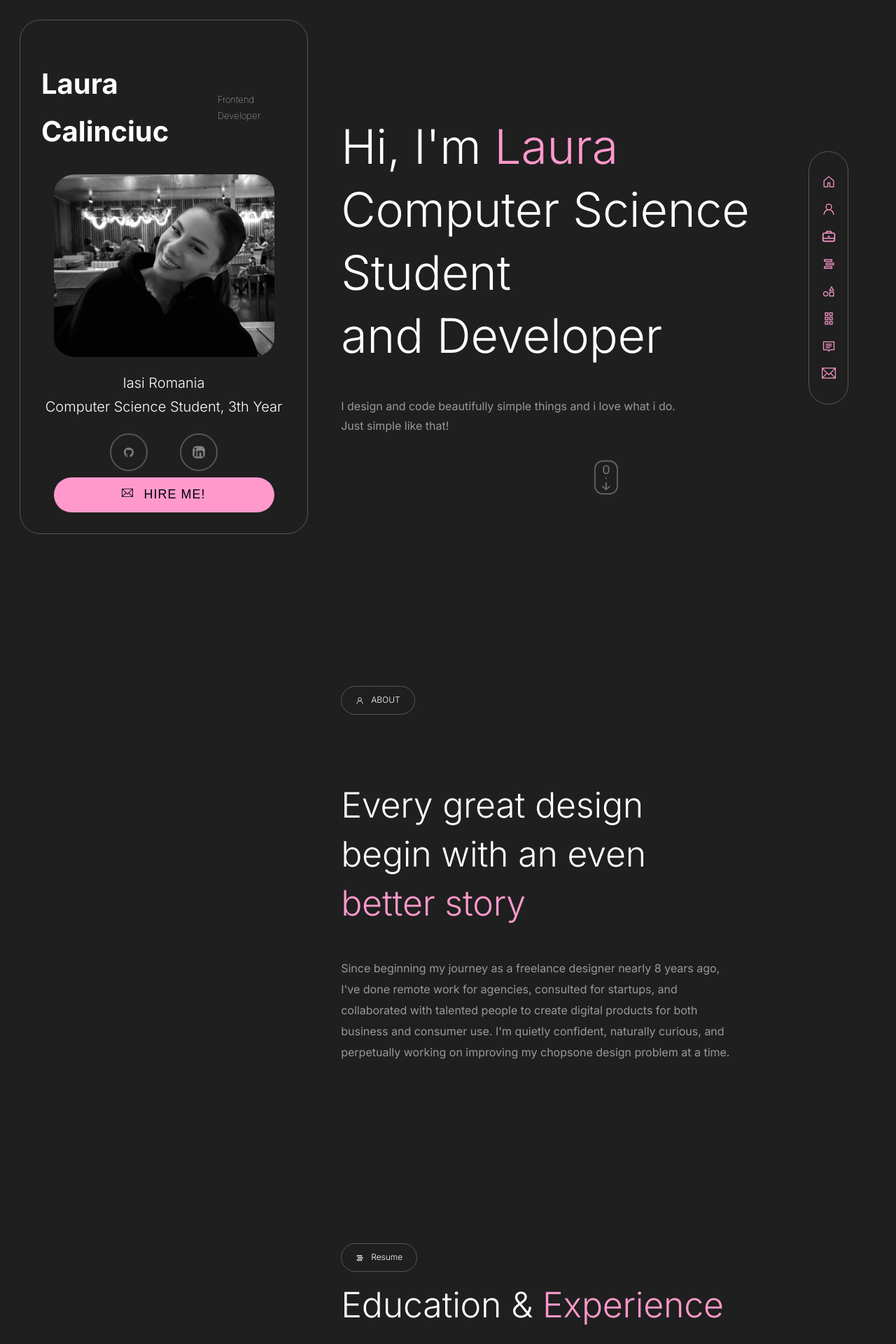
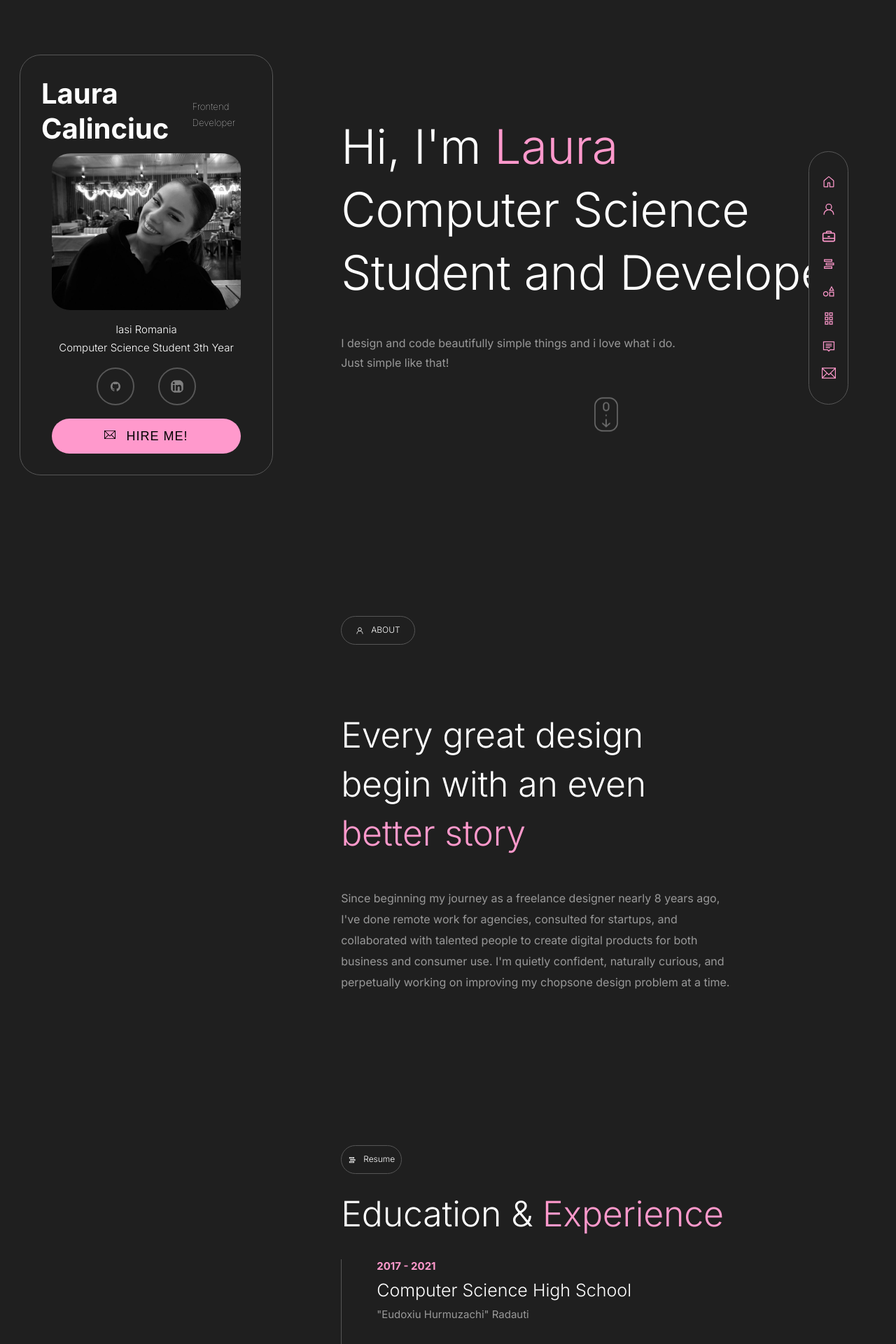
Before and after one commit to CalinciucLaura/Personal-Portfolio, a React (Create React App) app in the folder animated-portfolio/: page / in a window 1280 px wide. Shown: the top 1920 px of the page at 70% size. Built offline with nearby package versions, Linux system fonts and the light colour scheme.

Commit message:
resume done

```diff
--- a/animated-portfolio/src/App.scss
+++ b/animated-portfolio/src/App.scss
@@ -10,8 +10,9 @@ body {
 
 section {
     height: 100vh;
-    transform: translate(100px, 100px);
+    transform: translate(100px, 0);
 }
+
 
 .app {
     display: flex;
--- a/animated-portfolio/src/components/about/about.scss
+++ b/animated-portfolio/src/components/about/about.scss
@@ -1,6 +1,6 @@
 .about {
     width: 75%;
-    height: 100%;
+    height: 70%;
 
     h4 {
         border: 1px solid #565656;
--- a/animated-portfolio/src/components/home/Home.jsx
+++ b/animated-portfolio/src/components/home/Home.jsx
@@ -31,7 +31,7 @@ const Home = () => {
     return (
         <div className="home">
             <div className="intro">
-                <h1>Hi, I'm <span>Laura </span><br /> Computer Science Student <br /> and Developer</h1>
+                <h1>Hi, I'm <span>Laura </span><br /> Computer Science <br /> Student and Developer</h1>
                 <p>I design and code beautifully simple things and i love what i do. <br /> Just simple like that!
                 </p>
 
--- a/animated-portfolio/src/components/home/home.scss
+++ b/animated-portfolio/src/components/home/home.scss
@@ -1,6 +1,6 @@
 .home {
     .intro {
-        height: auto;
+        transform: translate(0, 100px);
 
         h1 {
             font-size: 68px;
--- a/animated-portfolio/src/components/resume/resume.scss
+++ b/animated-portfolio/src/components/resume/resume.scss
@@ -1,19 +1,22 @@
 .resume {
+    translate: 0px -20px;
+
     h3 {
         border: 1px solid #565656;
         font-size: 12px;
         font-weight: 300;
         border-radius: 30px;
-        padding: 9px 20px;
+        padding: 9px;
         align-items: center;
         display: inline-flex;
         color: white;
+        translate: 0px -20px;
     }
 
     h1 {
         font-size: 50px;
         letter-spacing: -0.2px;
-        line-height: 70px;
+        line-height: 50px;
         margin: 0;
         margin-bottom: 40px;
         font-weight: 300;
@@ -26,13 +29,12 @@
 
     .content {
         border-left: 1px solid #565656;
-        border-width: thin;
     }
 
     .item {
         transform: translate(50px, 0);
         line-height: normal;
-        margin: 50px 0;
+        margin-bottom: 40px;
 
         h4 {
             margin: 10px 0 5px 0;
@@ -46,7 +48,7 @@
         }
 
         h2 {
-            font-size: 30px;
+            font-size: 25px;
             font-weight: 300;
             color: white;
             margin: 10px 0;
--- a/animated-portfolio/src/components/sidebar/Sidebar.jsx
+++ b/animated-portfolio/src/components/sidebar/Sidebar.jsx
@@ -14,7 +14,7 @@ const Sidebar = (props) => {
             </div>
 
             <img src={profileImage} alt="Laura" />
-            <h3>Iasi Romania <br /> Computer Science Student, 3th Year</h3>
+            <h3>Iasi Romania <br /> Computer Science Student 3th Year</h3>
 
             <div className="social">
                 <a href="https://github.com/CalinciucLaura?tab=repositories" >
--- a/animated-portfolio/src/components/sidebar/sidebar.scss
+++ b/animated-portfolio/src/components/sidebar/sidebar.scss
@@ -2,9 +2,9 @@
     border: 1px solid #575757;
     border-radius: 30px;
     height: auto;
-    width: 350px;
+    width: 300px;
     padding: 30px;
-    transform: translate(20px, 20px);
+    transform: translate(20px, 70px);
     color: white;
     display: flex;
     flex-direction: column;
@@ -21,6 +21,9 @@
 
         h1 {
             font-size: 40px;
+            margin: 0;
+            margin-bottom: 10px;
+            line-height: 50px;
         }
 
         h5 {
@@ -37,7 +40,7 @@
     h3 {
         font-weight: 300;
         text-align: center;
-        font-size: 20px;
+        font-size: 15px;
     }
 
     .social {
@@ -64,6 +67,7 @@
         font-size: 18px;
         letter-spacing: 1px;
         font-weight: 100;
+        margin-top: 10px;
     }
 
 }
```
